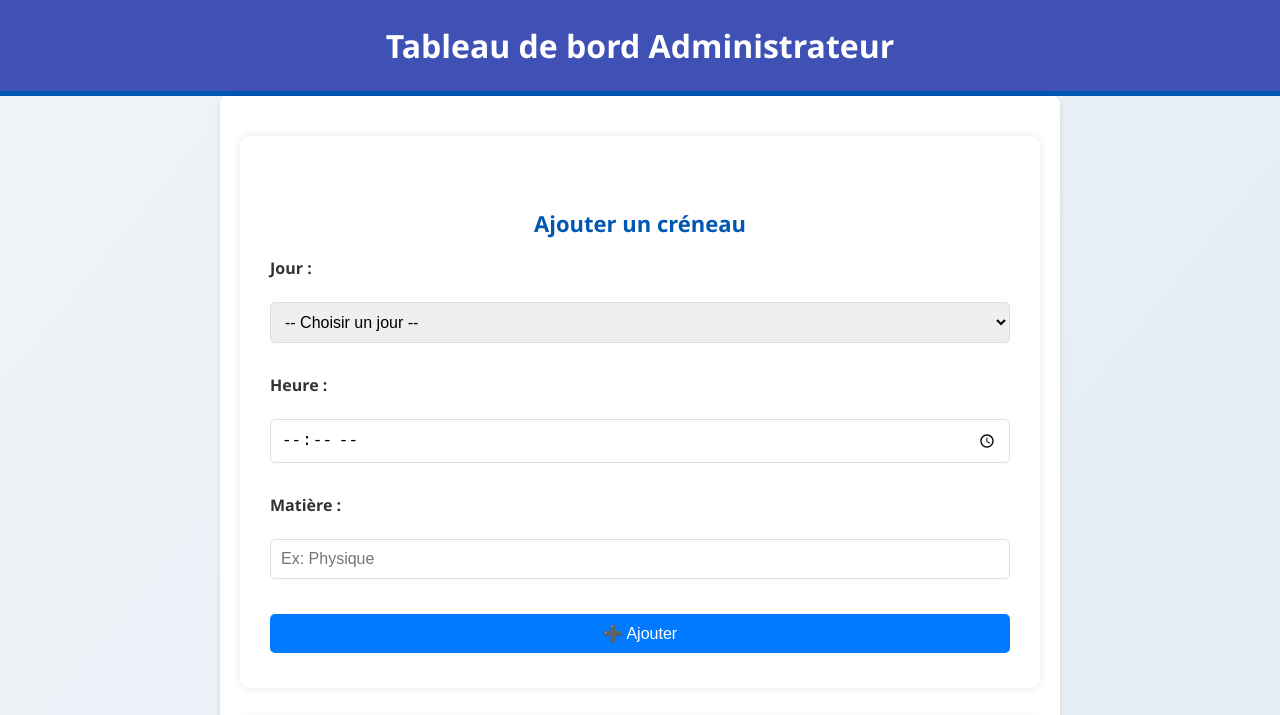
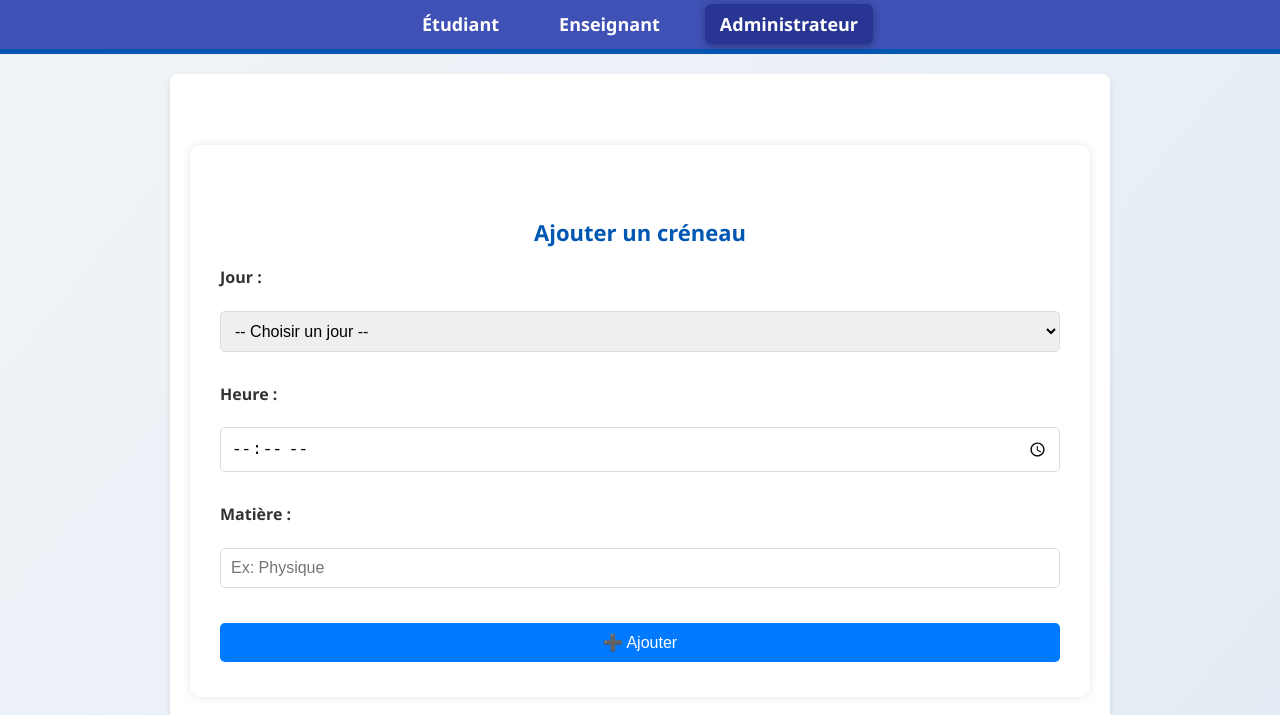
Before and after one commit to menrickP/javascriptmenga, a website: page admin.html in a window 1280 px wide. Shown: the top 715 px of the page. Drawn offline with nearby package versions, Linux system fonts and the light colour scheme.

Commit message:
Update admin.html

```diff
--- a/admin.html
+++ b/admin.html
@@ -8,6 +8,44 @@
   <script src="https://cdnjs.cloudflare.com/ajax/libs/jspdf/2.4.0/jspdf.umd.min.js"></script>
   <script src="https://cdnjs.cloudflare.com/ajax/libs/jspdf-autotable/3.5.23/jspdf.plugin.autotable.min.js"></script>
   <style>
+    /* NAVIGATION */
+    header {
+      background-color: #3f51b5;
+      padding: 10px 0;
+      margin-bottom: 20px;
+    }
+
+    .main-nav ul {
+      list-style: none;
+      display: flex;
+      justify-content: center;
+      margin: 0;
+      padding: 0;
+      gap: 30px;
+    }
+
+    .main-nav a {
+      color: white;
+      text-decoration: none;
+      font-weight: 600;
+      font-size: 18px;
+      padding: 8px 15px;
+      border-radius: 6px;
+      transition: background-color 0.3s ease;
+    }
+
+    .main-nav a:hover,
+    .main-nav a:focus {
+      background-color: #2c3e9a;
+      outline: none;
+    }
+
+    .main-nav a.active {
+      background-color: #283593;
+      box-shadow: 0 2px 8px rgba(0,0,0,0.3);
+    }
+
+    /* PAGE STYLES */
     body {
       font-family: 'Segoe UI', Tahoma, Geneva, Verdana, sans-serif;
       margin: 0;
@@ -16,22 +54,16 @@
       color: #333;
     }
 
-    header {
-      background-color: #3f51b5;
-      color: white;
-      padding: 20px 0;
-      text-align: center;
-    }
-     <nav>
-    <a href="student.html">Étudiant</a>
-    <a href="teacher.html">Enseignant</a>
-    <a href="admin.html">Administrateur</a>
-  </nav>
-
     main {
       max-width: 900px;
-      margin: 30px auto;
+      margin: 0 auto 40px auto;
       padding: 0 20px;
+    }
+
+    h1 {
+      text-align: center;
+      color: white;
+      margin-top: 0;
     }
 
     h2 {
@@ -99,7 +131,6 @@
       background-color: #e3eaf2;
     }
 
-    /* Styles pour la barre de recherche */
     #searchInput {
       width: 100%;
       padding: 10px;
@@ -109,7 +140,6 @@
       font-size: 16px;
     }
 
-    /* Message quand aucun créneau */
     #emptyMessage {
       text-align: center;
       color: #888;
@@ -119,11 +149,21 @@
   </style>
 </head>
 <body>
+
+  <!-- Barre de navigation principale -->
   <header>
-    <h1>Tableau de bord Administrateur</h1>
+    <nav class="main-nav" aria-label="Navigation principale">
+      <ul>
+        <li><a href="student.html" class="nav-link">Étudiant</a></li>
+        <li><a href="teacher.html" class="nav-link">Enseignant</a></li>
+        <li><a href="admin.html" class="nav-link active">Administrateur</a></li>
+      </ul>
+    </nav>
   </header>
 
   <main>
+    <h1>Tableau de bord Administrateur</h1>
+
     <!-- Formulaire d'ajout de créneau -->
     <section class="form-container" aria-labelledby="formTitle">
       <h2 id="formTitle">Ajouter un créneau</h2>
@@ -185,9 +225,9 @@
     <section class="actions" aria-labelledby="usersTitle">
       <h2 id="usersTitle">Utilisateurs (fictifs)</h2>
       <ul id="userList">
-        <li>👤 menrick MENGA - Étudiant</li>
-        <li>👤 MENGA MENGA  - Enseignante</li>
-        <li>👤 PR MENGA PATRICK - Administrateur</li>
+        <li>👤 SHERYDAN MENGA - Étudiant</li>
+        <li>👤 MENRICK MENGA - Enseignante</li>
+        <li>👤 MENGA MENGA PATRICK - Administrateur</li>
       </ul>
     </section>
   </main>
@@ -201,12 +241,13 @@
     // Ordre des jours pour le tri
     const daysOrder = ['Lundi', 'Mardi', 'Mercredi', 'Jeudi', 'Vendredi', 'Samedi'];
 
-    // Fonction pour mettre à jour l'affichage du message "Aucun créneau"
+    // Mise à jour affichage message "Aucun créneau"
     function updateEmptyMessage() {
       emptyMessage.style.display = tableBody.children.length === 0 ? 'block' : 'none';
+      emptyMessage.textContent = 'Aucun créneau ajouté.';
     }
 
-    // Fonction pour vérifier doublon (jour + heure)
+    // Vérifier doublon jour+heure
     function isDuplicate(day, time) {
       for (let row of tableBody.rows) {
         const rDay = row.cells[0].textContent.trim();
@@ -218,7 +259,7 @@
       return false;
     }
 
-    // Fonction pour trier les lignes du tableau par jour puis heure
+    // Trier tableau par jour et heure
     function sortTable() {
       const rows = Array.from(tableBody.rows);
       rows.sort((a, b) => {
@@ -227,22 +268,18 @@
         const timeA = a.cells[1].textContent.trim();
         const timeB = b.cells[1].textContent.trim();
 
-        // Trier par jour
         const dayDiff = daysOrder.indexOf(dayA) - daysOrder.indexOf(dayB);
         if (dayDiff !== 0) return dayDiff;
-
-        // Puis par heure (format HH:mm)
         return timeA.localeCompare(timeB);
       });
 
-      // Ré-injecter dans tbody
       tableBody.innerHTML = '';
       for (const row of rows) {
         tableBody.appendChild(row);
       }
     }
 
-    // Fonction d'ajout de créneau
+    // Ajout créneau
     form.addEventListener('submit', function(e) {
       e.preventDefault();
       const day = document.getElementById('day').value;
@@ -273,26 +310,23 @@
       sortTable();
     });
 
-    // Gestion délégation suppression avec confirmation
+    // Suppression avec confirmation (délégation)
     tableBody.addEventListener('click', function(e) {
       if (e.target && e.target.classList.contains('delete-btn')) {
-        const btn = e.target;
         if (confirm('Voulez-vous vraiment supprimer ce créneau ?')) {
-          const row = btn.closest('tr');
-          row.remove();
+          e.target.closest('tr').remove();
           updateEmptyMessage();
         }
       }
     });
 
-    // Recherche dans le tableau
+    // Recherche filtrée
     searchInput.addEventListener('input', function() {
       const filter = this.value.toLowerCase();
       let visibleCount = 0;
 
       for (let row of tableBody.rows) {
         const day = row.cells[0].textContent.toLowerCase();
-        const time = row.cells[1].textContent.toLowerCase();
         const subject = row.cells[2].textContent.toLowerCase();
 
         if (day.includes(filter) || subject.includes(filter)) {
@@ -303,7 +337,6 @@
         }
       }
 
-      // Afficher message si aucun résultat visible
       emptyMessage.textContent = visibleCount === 0 ? 'Aucun créneau trouvé.' : 'Aucun créneau ajouté.';
       emptyMessage.style.display = tableBody.children.length === 0 || visibleCount === 0 ? 'block' : 'none';
     });
@@ -315,14 +348,12 @@
 
       doc.text("Créneaux réservés", 14, 15);
 
-      // On récupère uniquement les lignes visibles (non display:none)
       const visibleRows = Array.from(tableBody.rows).filter(row => row.style.display !== 'none');
       if (visibleRows.length === 0) {
         alert("Aucun créneau à exporter.");
         return;
       }
 
-      // Construire un tableau pour autoTable
       const data = visibleRows.map(row => [
         row.cells[0].textContent,
         row.cells[1].textContent,
@@ -338,12 +369,11 @@
 
       doc.save("creneaux.pdf");
     }
+    window.exportPDF = exportPDF;
 
-    // Mettre à jour l'état du message vide au chargement
+    // Initialisation affichage message vide
     updateEmptyMessage();
+  </script>
 
-    // Exposer exportPDF pour l'appel onclick dans HTML
-    window.exportPDF = exportPDF;
-  </script>
 </body>
 </html>
```
